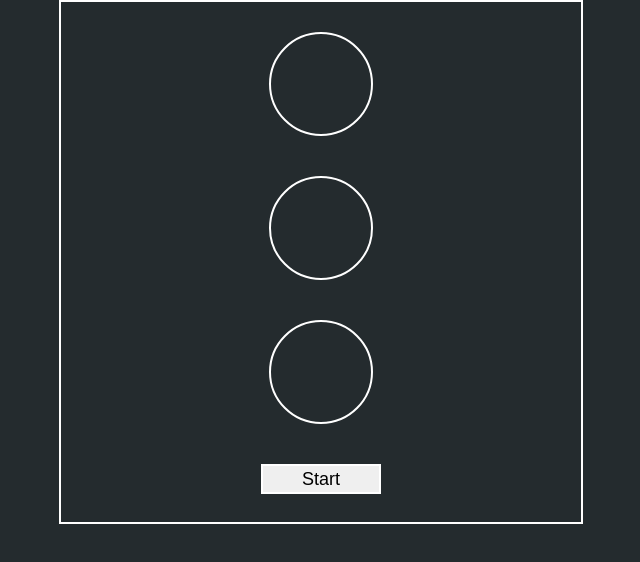
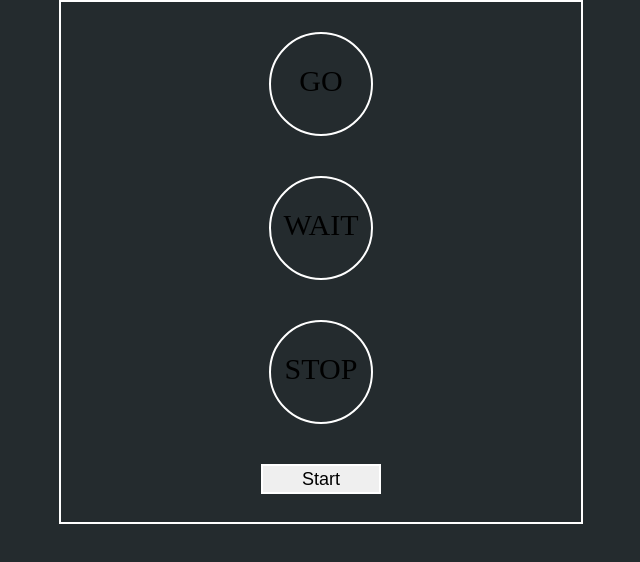
Before and after one commit to Mirlan1521/Svetofor, a plain HTML site: page index.html in a window 1280 px wide. Shown: the whole page, without its empty margins (319-959 px from the left). Drawn offline with Linux system fonts and the light colour scheme.

Commit message:
Variant3

```diff
--- a/index.html
+++ b/index.html
@@ -9,9 +9,15 @@
     <div class="container">
         <div class="traffic">
             <div class="circle">
-                <div class="circle1"></div>
-                <div class="circle2"></div>
-                <div class="circle3"></div>
+                <div class="circle1">
+                    <p>GO</p>
+                </div>
+                <div class="circle2">
+                    <p>WAIT</p>
+                </div>
+                <div class="circle3">
+                    <p>STOP</p>
+                </div>
                 <button id="button">Start</button>
             </div>
         </div>
--- a/style.css
+++ b/style.css
@@ -56,6 +56,7 @@ body{
 .circle1 p{
     font-size: 30px;
     text-align: center;
+
 }
 .circle2 p{
     font-size: 30px;
```
